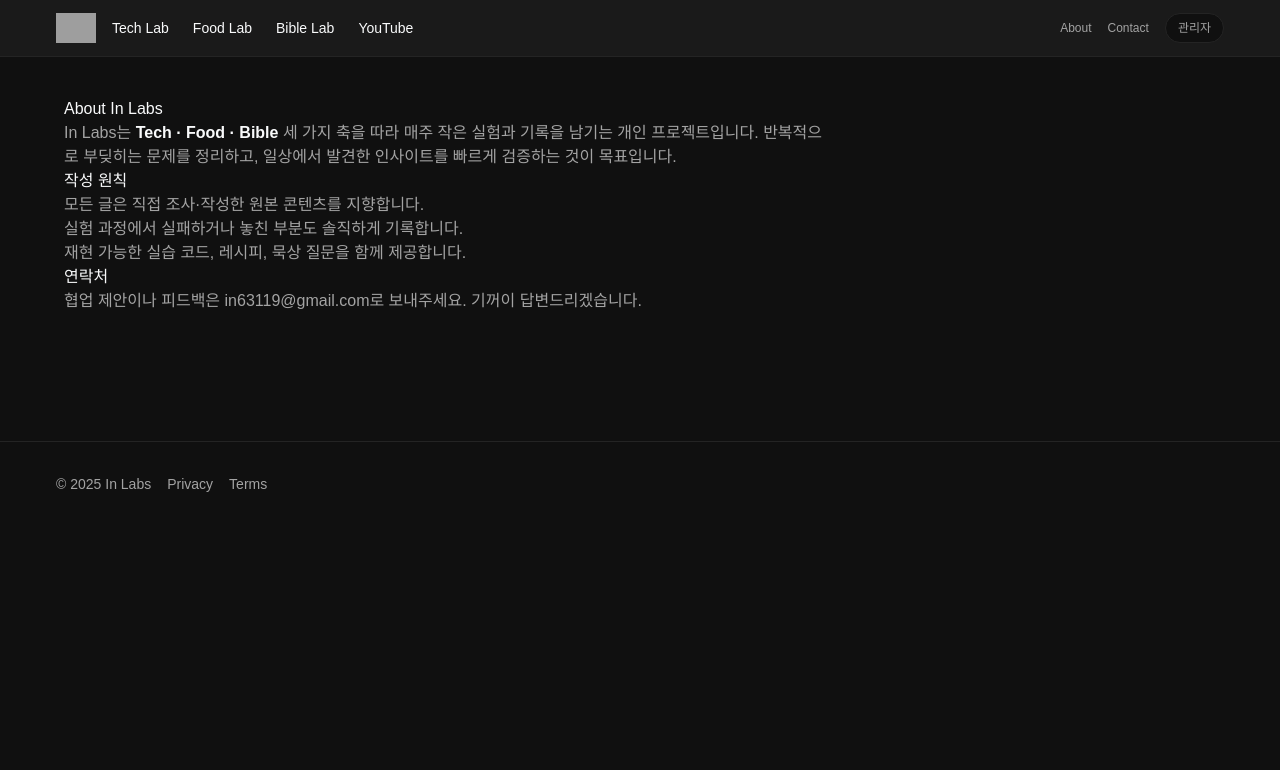
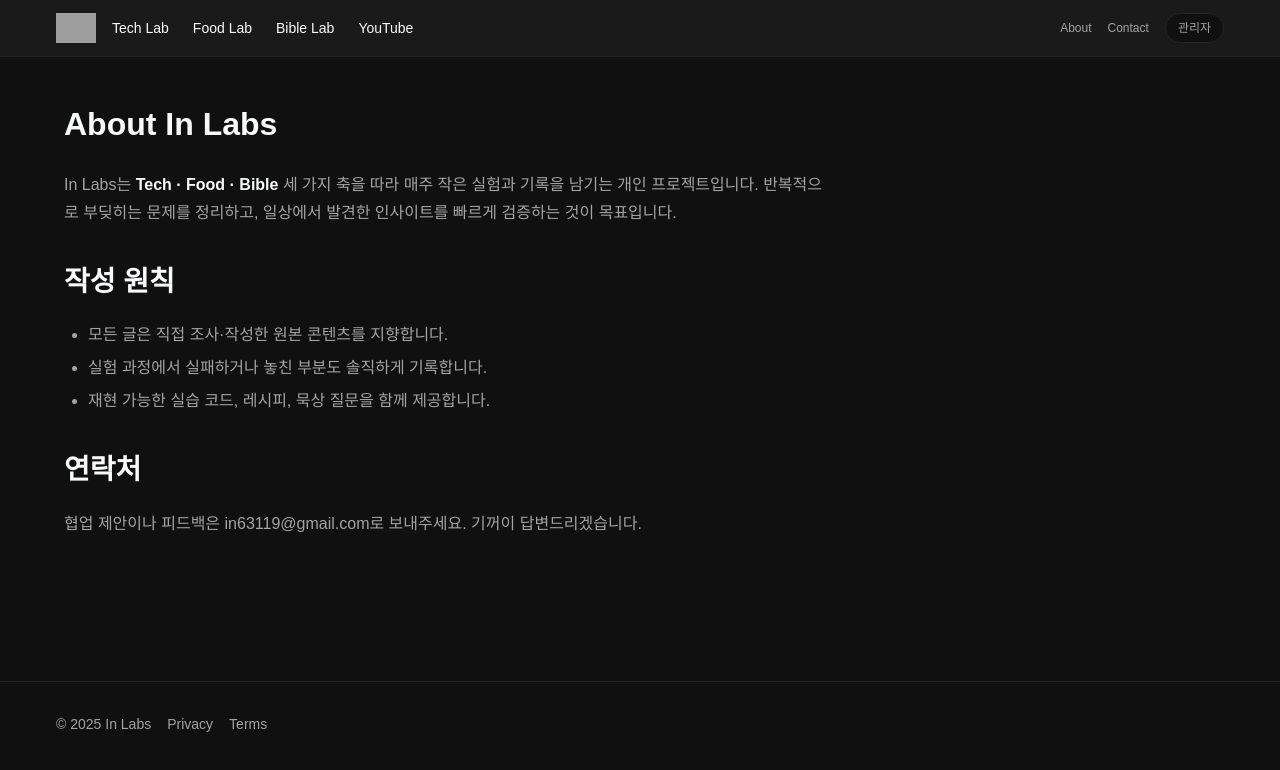
Before and after one commit to in63119/in-labs, a Next.js app: page /about in a window 1280 px wide. Shown: the top 770 px of the page. Built offline with nearby package versions, Linux system fonts and the light colour scheme; grey boxes are pictures that could not be loaded.

Commit message:
style: polish markdown typography and remove write templates

```diff
--- a/src/app/globals.css
+++ b/src/app/globals.css
@@ -45,6 +45,7 @@ a:hover {
 
 .prose {
   color: var(--color-ink);
+  line-height: 1.7;
 }
 
 .prose h1,
@@ -66,3 +67,81 @@ a:hover {
   color: var(--color-ink);
   font-weight: 600;
 }
+
+.prose h1 {
+  font-size: 2rem;
+  font-weight: 700;
+  margin: 2.5rem 0 1.25rem;
+}
+
+.prose h2 {
+  font-size: 1.75rem;
+  font-weight: 600;
+  margin: 2rem 0 1rem;
+}
+
+.prose h3 {
+  font-size: 1.35rem;
+  font-weight: 600;
+  margin: 1.75rem 0 0.85rem;
+}
+
+.prose h4 {
+  font-size: 1.15rem;
+  font-weight: 600;
+  margin: 1.5rem 0 0.75rem;
+}
+
+.prose p {
+  margin: 1rem 0;
+}
+
+.prose ul,
+.prose ol {
+  margin: 1rem 0 1rem 1.5rem;
+}
+
+.prose ul {
+  list-style: disc;
+}
+
+.prose ol {
+  list-style: decimal;
+}
+
+.prose li + li {
+  margin-top: 0.35rem;
+}
+
+.prose blockquote {
+  border-left: 2px solid var(--color-border-strong);
+  padding-left: 1rem;
+  margin: 1.25rem 0;
+  color: var(--color-subtle);
+  font-style: italic;
+}
+
+.prose table {
+  width: 100%;
+  border-collapse: collapse;
+  margin: 1.5rem 0;
+  font-size: 0.95rem;
+}
+
+.prose th,
+.prose td {
+  border: 1px solid var(--color-border-strong);
+  padding: 0.6rem 0.75rem;
+  text-align: left;
+}
+
+.prose th {
+  background: rgba(255, 255, 255, 0.05);
+  color: var(--color-ink);
+  font-weight: 600;
+}
+
+.prose img {
+  border-radius: 0.75rem;
+  margin: 1.5rem 0;
+}
```
